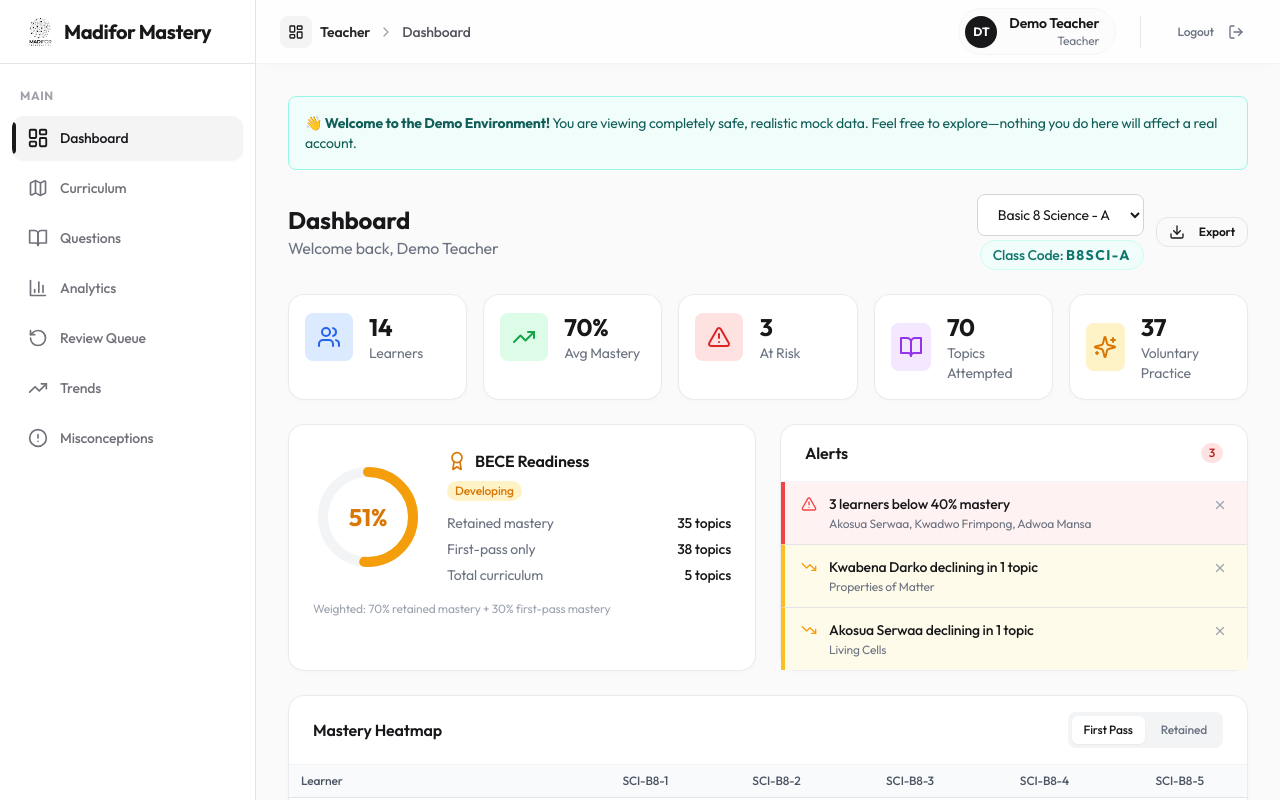
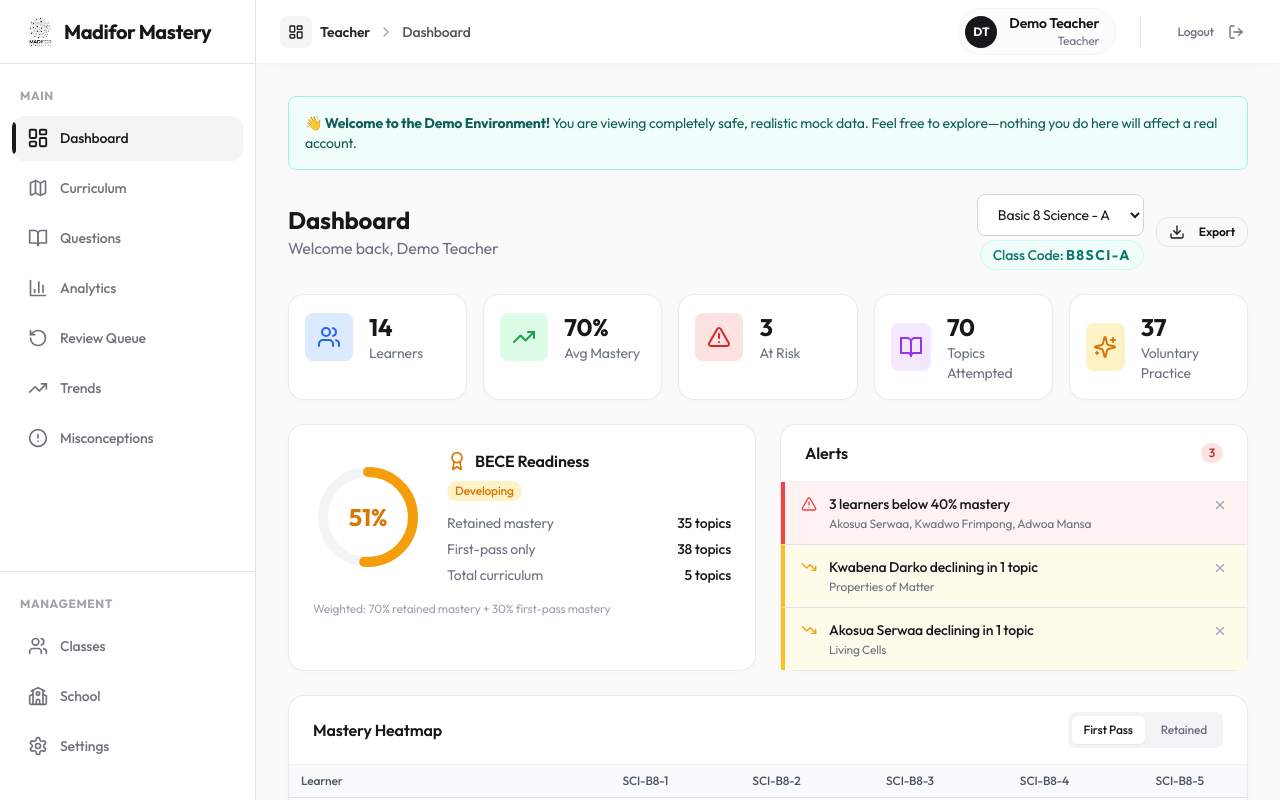
Before and after one commit to flawlex360-art/madifor-mastery, a React (Vite) app: page /demo/dashboard in a window 1280 px wide. Shown: the top 800 px of the page. Built offline with nearby package versions, Linux system fonts and the light colour scheme.

Commit message:
fix: constrain DemoAppShell height so sidebar Management links are visible on tall pages

```diff
--- a/src/pages/demo/DemoAppShell.tsx
+++ b/src/pages/demo/DemoAppShell.tsx
@@ -21,7 +21,7 @@ export default function DemoAppShell({ children }: { children: React.ReactNode }
   };
 
   return (
-    <div className="min-h-screen bg-zinc-50 flex">
+    <div className="h-screen bg-zinc-50 flex overflow-hidden">
       <DemoSidebar />
 
       {/* Mobile Sidebar Overlay */}
@@ -33,7 +33,7 @@ export default function DemoAppShell({ children }: { children: React.ReactNode }
       )}
 
       <div className={cn(
-        "flex-1 flex flex-col min-w-0 transition-all duration-300",
+        "flex-1 flex flex-col min-w-0 transition-all duration-300 overflow-hidden",
         sidebarOpen && "lg:ml-64"
       )}>
         <TopBar
```
